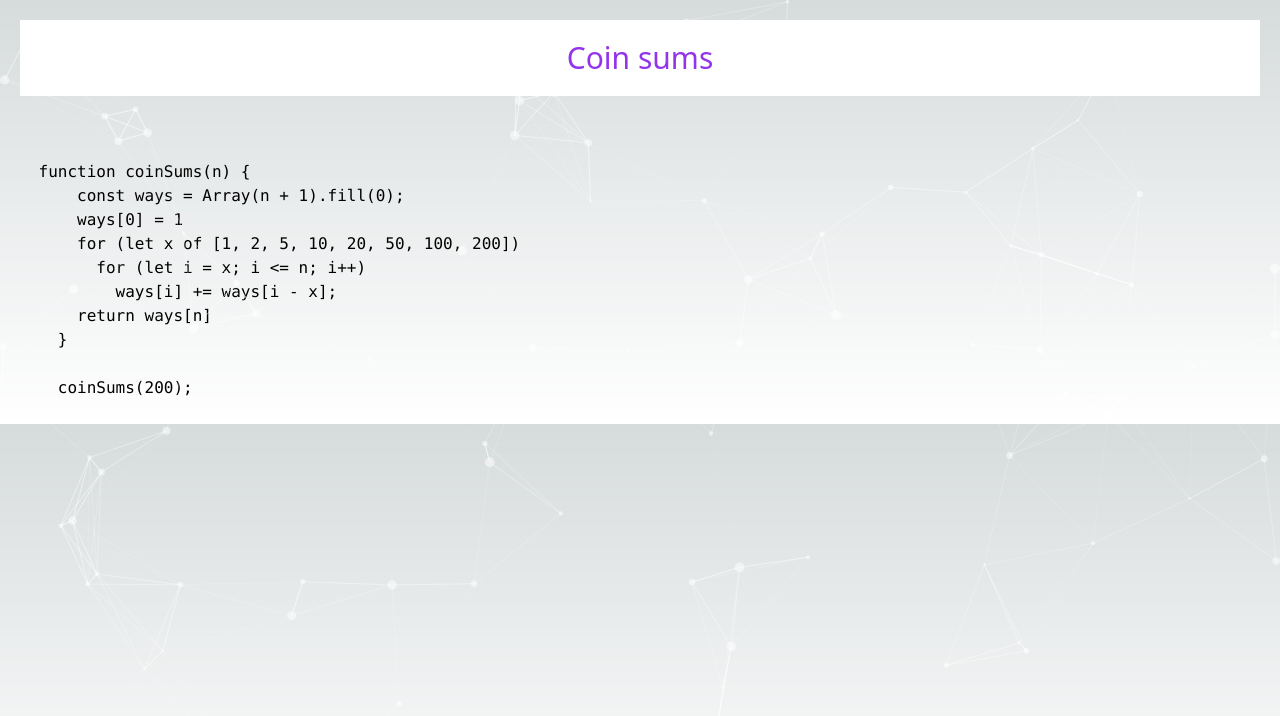
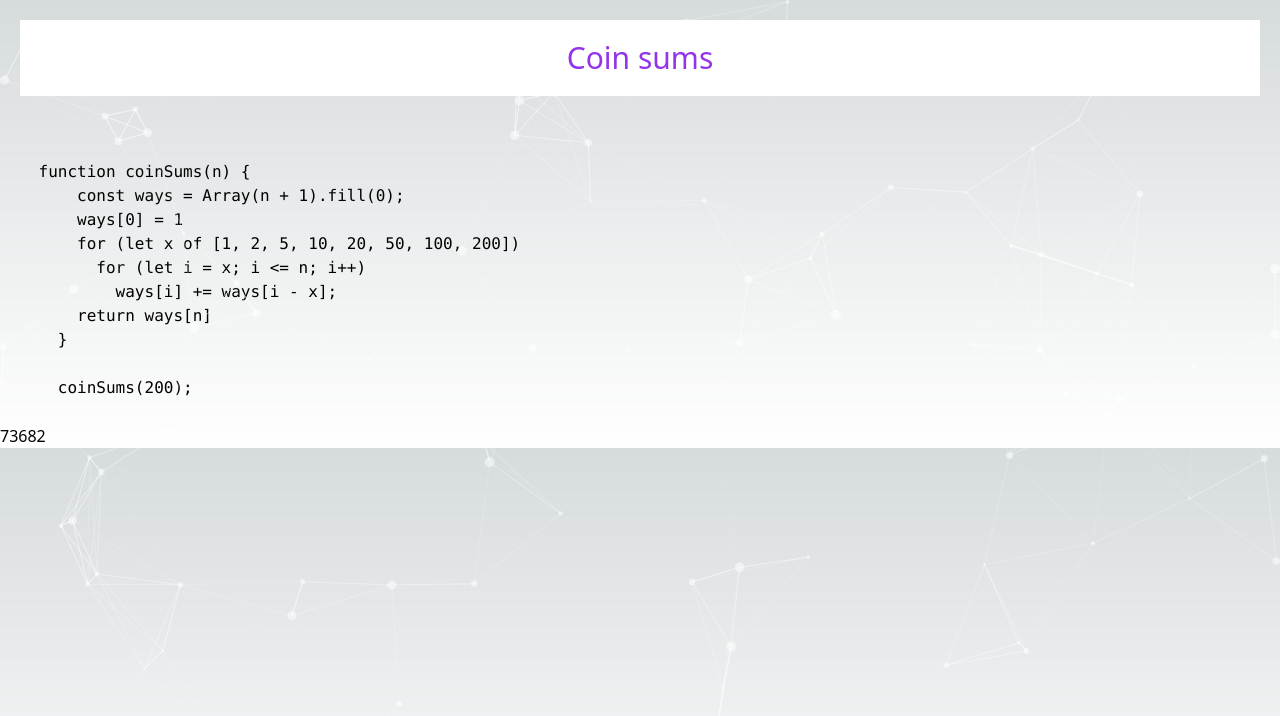
Before and after one commit to ragulpalanisamy/fcc_projects_euler, a Next.js app: page /Pro-3/Coin_sums in a window 1280 px wide. Shown: the top 716 px of the page. Built offline with nearby package versions, Linux system fonts and the light colour scheme.

Commit message:
output for it

```diff
--- a/src/pages/Pro-3/Coin_sums.tsx
+++ b/src/pages/Pro-3/Coin_sums.tsx
@@ -37,6 +37,9 @@ export default function Coin_sums() {
                 {codesnippet}
             </code>
         </pre>
+        <p>
+            {coinSums(200)}
+        </p>
     </div>
   )
 }
```
